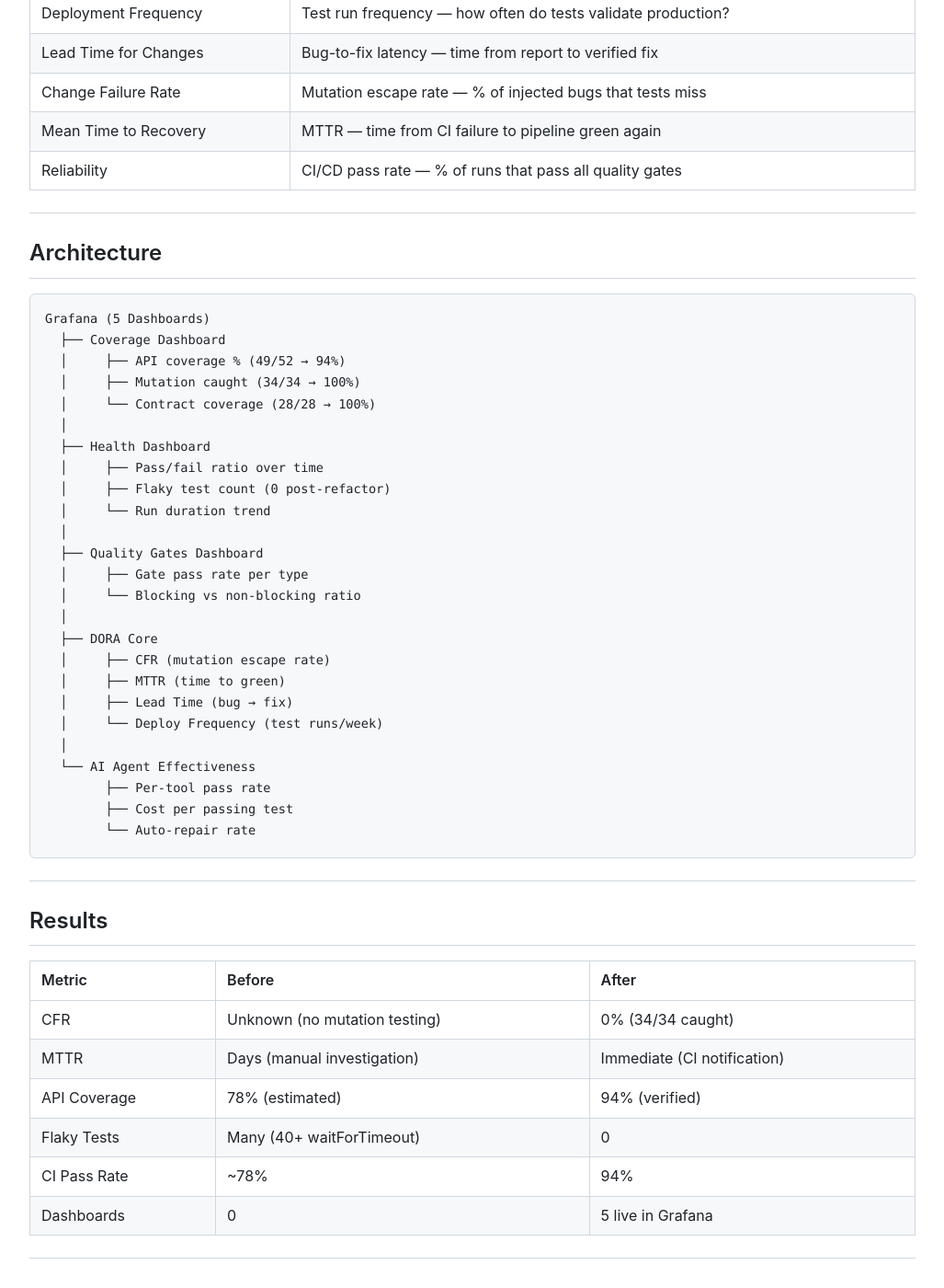
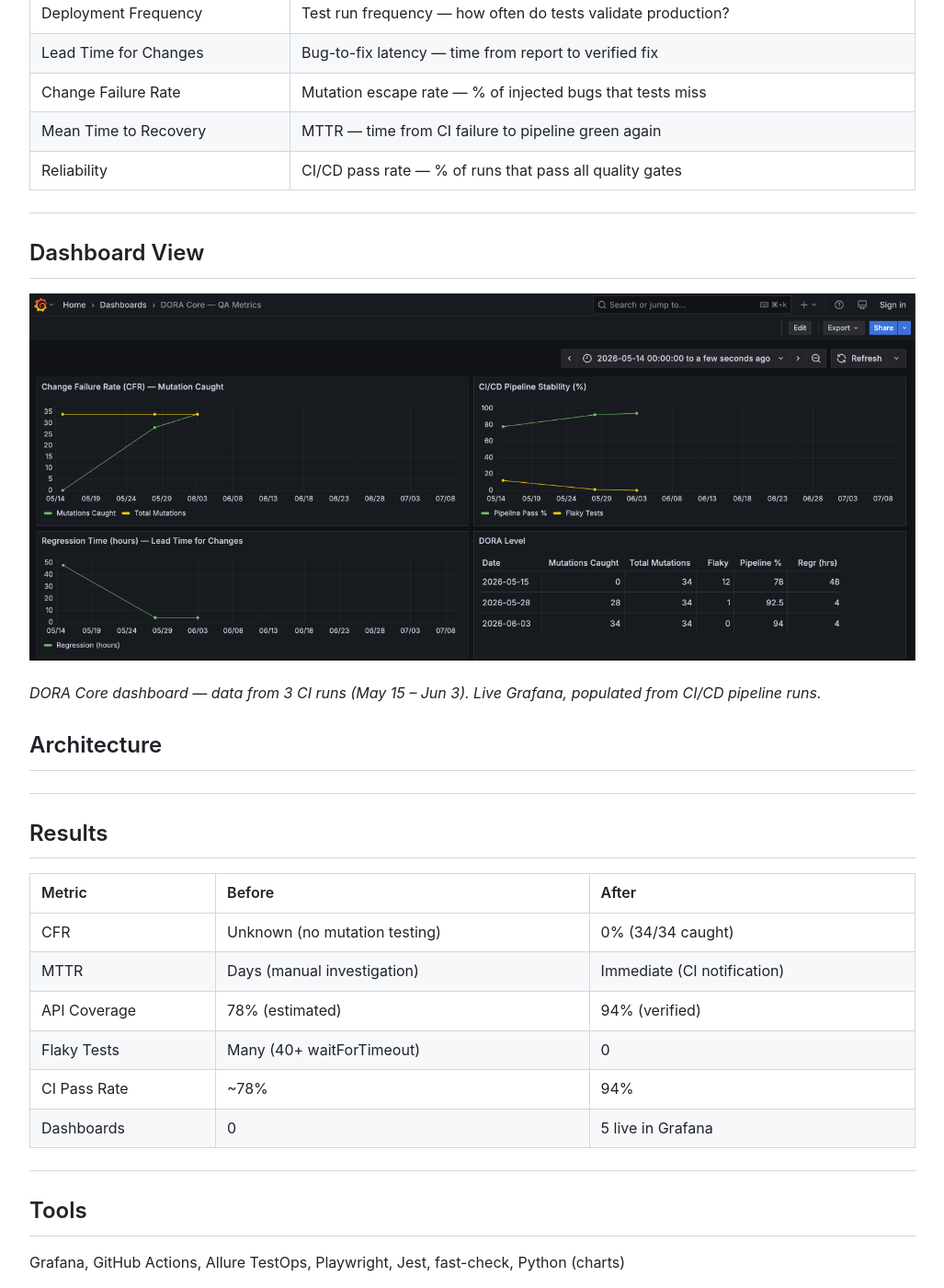
Before and after one commit to victor-2026/portfolio, a Jekyll site: the page built from projects/dora-systems.md, in a window 1280 px wide and 1400 px high, scrolled down 592 px. Shown: the whole window at 92% size, without its empty margins (126-1153 px from the left). Built offline with Jekyll 4.4.1, drawn with Linux system fonts in a browser that asks for light colours; our own code applies the rules of GitHub Pages for plain Markdown files.

Commit message:
docs: fill LI article URLs + add Risk Communication Framework section
- ai-tools-eval.md: KISS vs Autonoma + Playwright Agents URLs
- strategy.md: Risk Communication Framework table added, internal anchor
- buzzhive.md: AI Testing Benchmarks URL
- orangehrm.md: Playwright Agents deep-dive URL
- dora-systems.md: DORA dashboard screenshot included
- index.md: framing line refined
- en/ directory deleted (carousel artifacts, not linked from nav)

````diff
--- a/projects/dora-systems.md
+++ b/projects/dora-systems.md
@@ -30,35 +30,13 @@ Adapted DORA's four core metrics + one reliability metric for QA:
 
 ---
 
+## Dashboard View
+
+![DORA Core Dashboard](./dora-core-dashboard.png)
+
+*DORA Core dashboard — data from 3 CI runs (May 15 – Jun 3). Live Grafana, populated from CI/CD pipeline runs.*
+
 ## Architecture
-
-```
-Grafana (5 Dashboards)
-  ├── Coverage Dashboard
-  │     ├── API coverage % (49/52 → 94%)
-  │     ├── Mutation caught (34/34 → 100%)
-  │     └── Contract coverage (28/28 → 100%)
-  │
-  ├── Health Dashboard
-  │     ├── Pass/fail ratio over time
-  │     ├── Flaky test count (0 post-refactor)
-  │     └── Run duration trend
-  │
-  ├── Quality Gates Dashboard
-  │     ├── Gate pass rate per type
-  │     └── Blocking vs non-blocking ratio
-  │
-  ├── DORA Core
-  │     ├── CFR (mutation escape rate)
-  │     ├── MTTR (time to green)
-  │     ├── Lead Time (bug → fix)
-  │     └── Deploy Frequency (test runs/week)
-  │
-  └── AI Agent Effectiveness
-        ├── Per-tool pass rate
-        ├── Cost per passing test
-        └── Auto-repair rate
-```
 
 ---
 
````
Also changed, not shown: en/1-buzzhive.md (deleted, +0 -100 lines), en/2-orangehrm.md (deleted, +0 -65 lines), en/3-mobile-frontrow.md (deleted, +0 -58 lines), index.md (+1 -0 lines), leadership/ai-tools-eval.md (+16 -2 lines), leadership/strategy.md (+20 -1 lines), projects/buzzhive.md (+2 -0 lines), projects/orangehrm.md (+2 -0 lines), projects/dora-core-dashboard.png (added).
